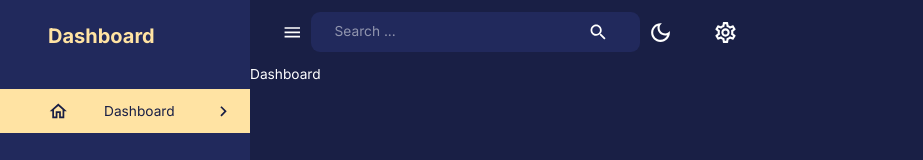
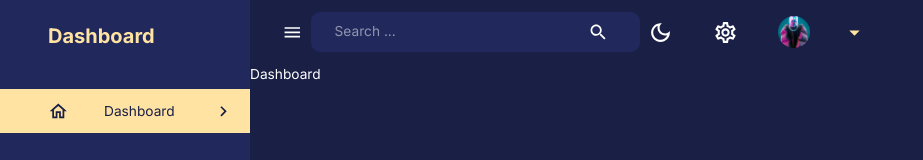
Before and after one commit to YooZiiX/AdminDashboard, a React (Create React App) app in the folder client/: page /dashboard in a window 1280 px wide. Shown: the top 160 px of the page, without its empty margins (0-923 px from the left). Built offline with nearby package versions, Linux system fonts and the light colour scheme; no server answers.

Commit message:
add user information right side navbar

```diff
--- a/client/src/components/Navbar.jsx
+++ b/client/src/components/Navbar.jsx
@@ -13,16 +13,27 @@
 import profileImage from "assets/profile.jpg";
 import {
   AppBar,
+  Button,
+  Box,
   Icon,
   IconButton,
   InputBase,
+  Menu,
+  MenuItem,
   Toolbar,
+  Typography,
   useTheme,
 } from "@mui/material";
 
 const Navbar = ({ user, isSidebarOpen, setIsSidebarOpen }) => {
   const dispatch = useDispatch();
   const theme = useTheme();
+
+  const [anchorEl, setAnchorEl] = useState(null);
+  const isOpen = Boolean(anchorEl);
+  const handleClick = (event) => setAnchorEl(event.currentTarget);
+  const handleClose = () => setAnchorEl(null);
+
   return (
     <AppBar sx={{ position: "static", background: "none", boxShadow: "none" }}>
       <Toolbar sx={{ justifyContent: "space-between" }}>
@@ -56,6 +67,55 @@
           <IconButton>
             <SettingsOutlined sx={{ fontSize: "25px" }} />
           </IconButton>
+
+          <FlexBetween>
+            <Button
+              onClick={handleClick}
+              sx={{
+                display: "flex",
+                justifyContent: "space-between",
+                alignItems: "center",
+                textTransform: "none",
+                gap: "1rem",
+              }}
+            >
+              <Box
+                component="img"
+                alt="profile"
+                src={profileImage}
+                height="32px"
+                width="32px"
+                borderRadius="50%"
+                sx={{ objectFit: "cover" }}
+              />
+              <Box textAlign="left">
+                <Typography
+                  fontWeight="bold"
+                  fontSize="0.85rem"
+                  sx={{ color: theme.palette.secondary[100] }}
+                >
+                  {user.name}
+                </Typography>
+                <Typography
+                  fontSize="0.75rem"
+                  sx={{ color: theme.palette.secondary[200] }}
+                >
+                  {user.occupation}
+                </Typography>
+              </Box>
+              <ArrowDropDownOutlined
+                sx={{ color: theme.palette.secondary[300], fontSize: "25px" }}
+              />
+            </Button>
+            <Menu
+              anchorEl={anchorEl}
+              open={isOpen}
+              onClose={handleClose}
+              anchorOrigin={{ vertical: "bottom", horizontal: "center" }}
+            >
+              <MenuItem onClick={handleClose}>Log Out</MenuItem>
+            </Menu>
+          </FlexBetween>
         </FlexBetween>
       </Toolbar>
     </AppBar>
```
